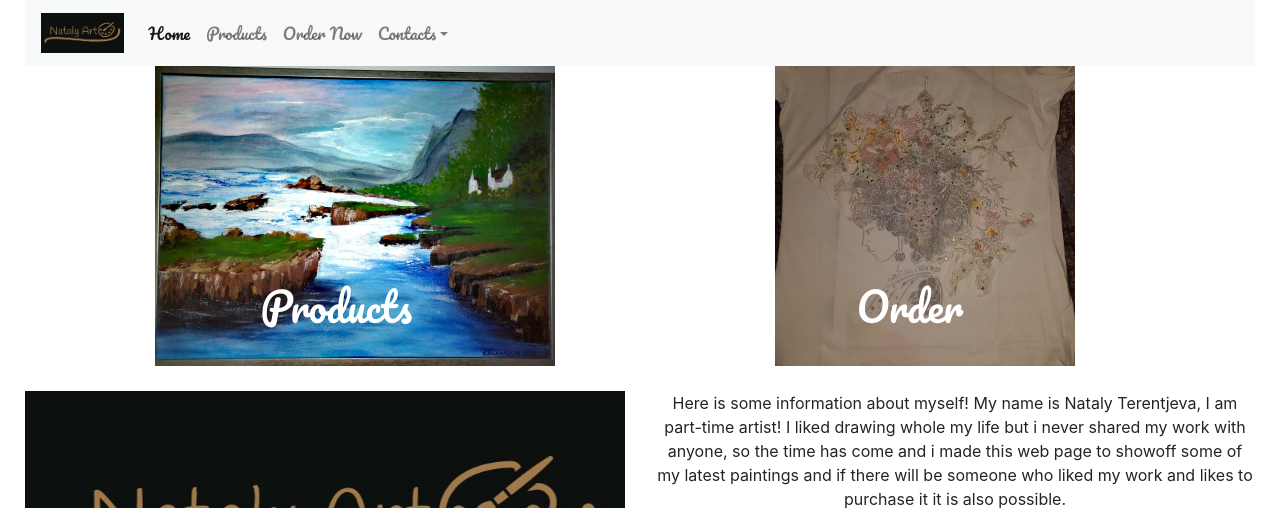
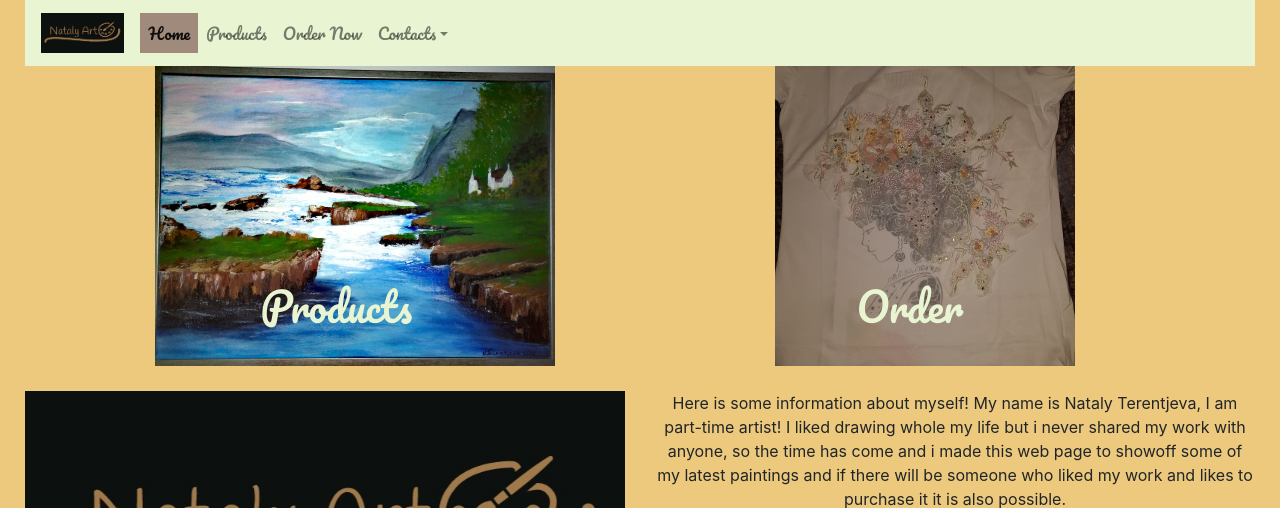
Before and after one commit to NikitaTerentjevs/NatalyArtBoost, a plain HTML site: page index.html in a window 1280 px wide. Shown: the top 508 px of the page. Drawn offline with nearby package versions, Linux system fonts and the light colour scheme; some packages are replaced by stand-ins of ours.

Commit message:
Design done

```diff
--- a/css/default-css.css
+++ b/css/default-css.css
@@ -2,7 +2,8 @@
     height: 40px;
 }
 body{
-    padding: 0 25px 0 25px ;
+    padding: 0 25px 0 25px;
+    background-color: #ECC97C;
 }
 nav{
     font-family: "Pacifico", serif;
@@ -10,5 +11,10 @@ nav{
 .row>div{
     text-align: center;
     margin-bottom: 25px;
-
 }
+nav{
+    background-color: #E9F4D2;
+}
+li.nav-item>a.active.nav-link{
+    background-color: #A08A7C;
+}
--- a/css/indexStyle.css
+++ b/css/indexStyle.css
@@ -9,7 +9,7 @@
 .bottom{
     position: absolute;
     text-decoration: none;
-    color: White;
+    color: #E9F4D2;
     font-family: "Pacifico", serif;
     top:70%;
     right: 40%;
--- a/index.html
+++ b/index.html
@@ -20,7 +20,7 @@
 
     <!-- Add carousel here -->
 
-    <nav class="navbar  navbar-expand-sm sticky-top bg-light navbar-light">
+    <nav class="navbar  navbar-expand-sm sticky-top navbar-light">
         <a href="#" class="navbar-brand">
                 <img id="navbarLogo"  src="images/Logo.jpg" alt="">
         </a>
```
Also changed, not shown: css/productStyle.css (+7 -0 lines).
